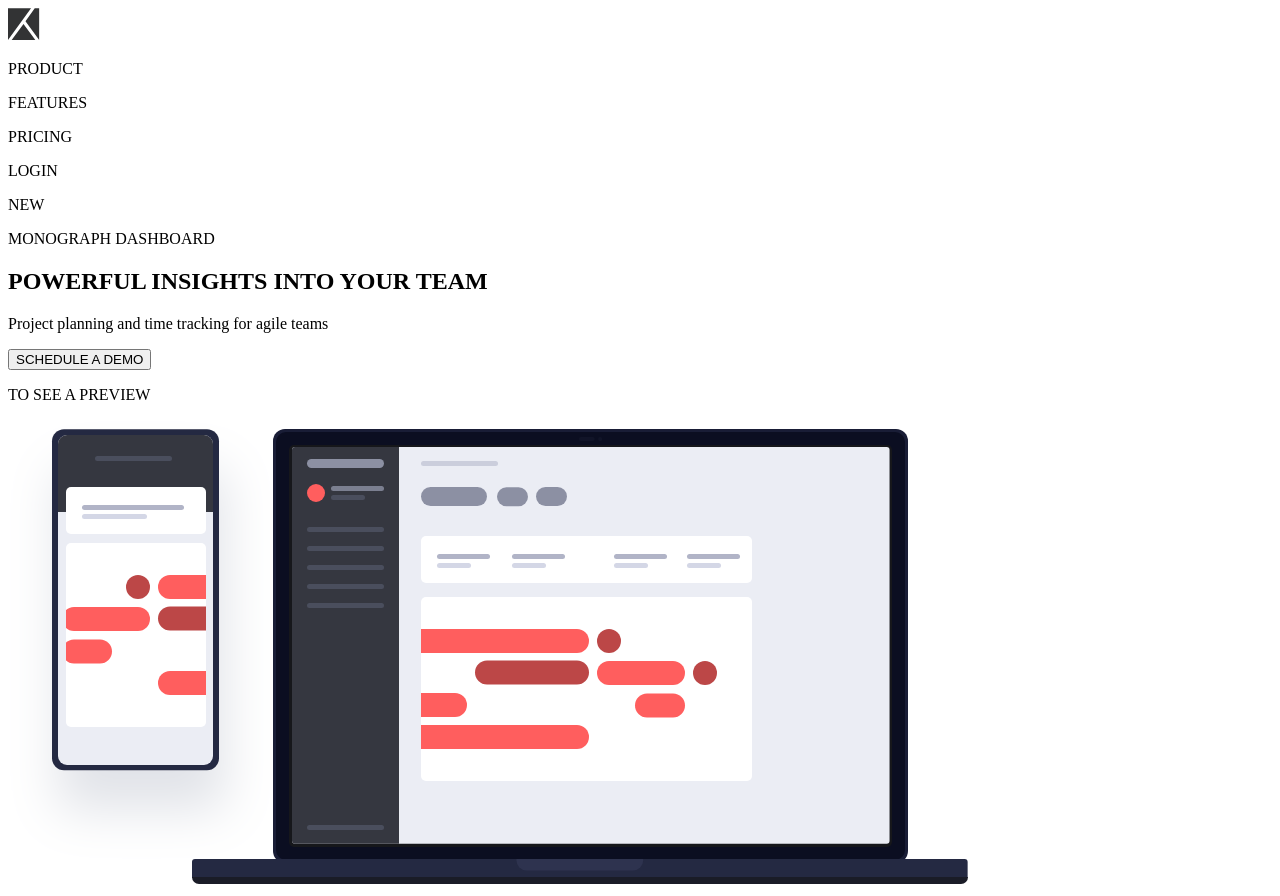
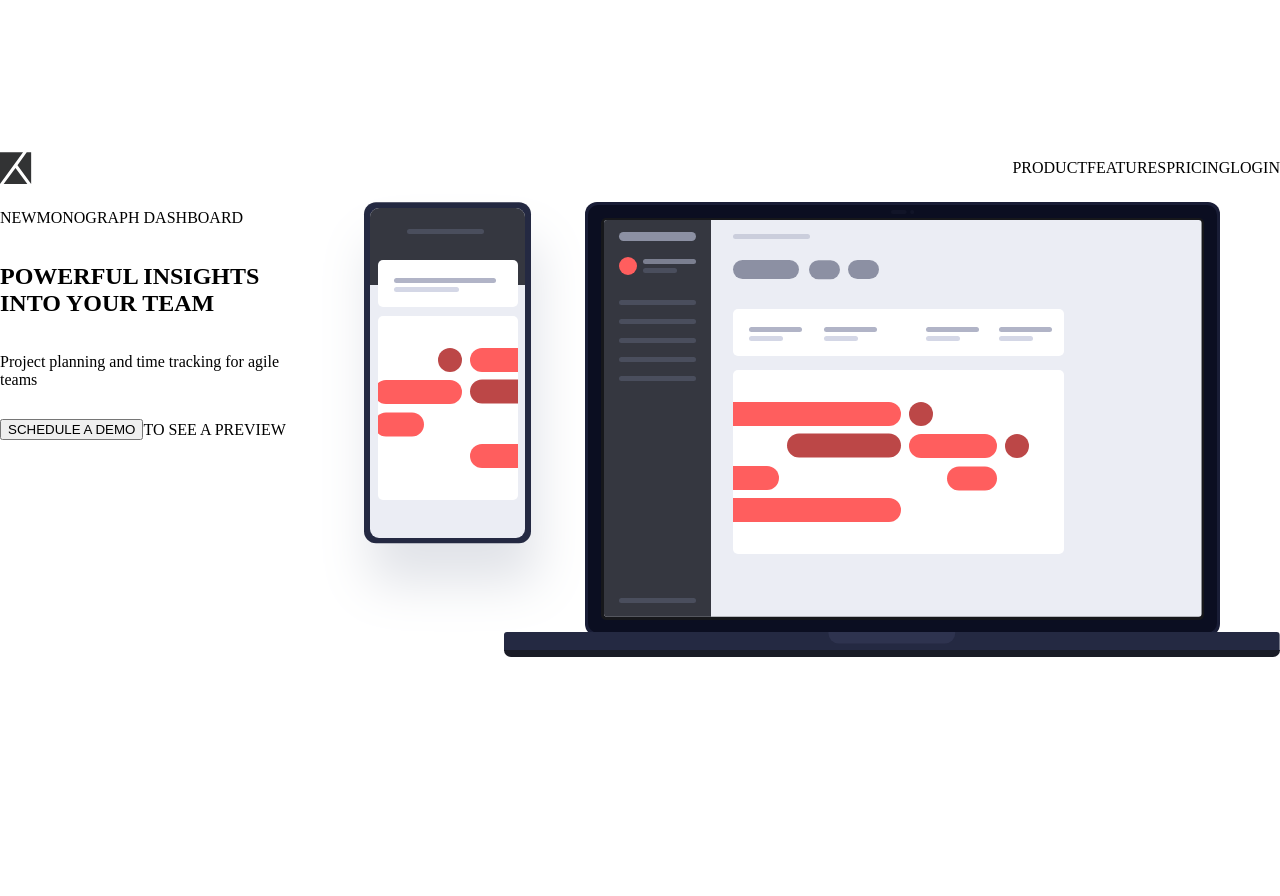
Before and after one commit to VasuBeachoo/project-tracking-intro, a React (Create React App) app: page / in a window 1280 px wide. After the commit the page ends 800 px from the top, so only its background shows below. Built offline with nearby package versions, Linux system fonts and the light colour scheme.

Commit message:
Style component layout

```diff
--- a/src/App.js
+++ b/src/App.js
@@ -1,6 +1,7 @@
 import Header from "./components/Header";
 import Link from "./components/Link";
 import introImg from "./assets/illustration-devices.svg";
+import "./css/style.css";
 
 const App = () => {
   const navLinks = [
@@ -34,7 +35,7 @@ const App = () => {
         <Header navLinks={renderLinks("header", navLinks)} />
         <section className="intro">
           <div className="intro__text-container">
-            <div className="intro__container">
+            <div className="intro__tag-container">
               <p className="intro__new-tag">NEW</p>
               <p className="intro__light-paragraph">MONOGRAPH DASHBOARD</p>
             </div>
--- a/src/css/style.css
+++ b/src/css/style.css
@@ -1 +1,154 @@
-/* No CSS *//*# sourceMappingURL=style.css.map */
+body {
+  margin: 0;
+}
+
+.page-container {
+  display: -webkit-box;
+  display: -ms-flexbox;
+  display: flex;
+  -webkit-box-orient: horizontal;
+  -webkit-box-direction: normal;
+      -ms-flex-direction: row;
+          flex-direction: row;
+  -webkit-box-pack: center;
+      -ms-flex-pack: center;
+          justify-content: center;
+  -webkit-box-align: center;
+      -ms-flex-align: center;
+          align-items: center;
+  min-height: 100vh;
+}
+
+.page {
+  display: -webkit-box;
+  display: -ms-flexbox;
+  display: flex;
+  -webkit-box-orient: vertical;
+  -webkit-box-direction: normal;
+      -ms-flex-direction: column;
+          flex-direction: column;
+  -webkit-box-pack: start;
+      -ms-flex-pack: start;
+          justify-content: flex-start;
+  -webkit-box-align: center;
+      -ms-flex-align: center;
+          align-items: center;
+}
+
+.header {
+  display: -webkit-box;
+  display: -ms-flexbox;
+  display: flex;
+  -webkit-box-orient: horizontal;
+  -webkit-box-direction: normal;
+      -ms-flex-direction: row;
+          flex-direction: row;
+  -webkit-box-pack: justify;
+      -ms-flex-pack: justify;
+          justify-content: space-between;
+  -webkit-box-align: center;
+      -ms-flex-align: center;
+          align-items: center;
+  -webkit-box-sizing: border-box;
+          box-sizing: border-box;
+  width: 100%;
+}
+
+.header__links {
+  display: -webkit-box;
+  display: -ms-flexbox;
+  display: flex;
+  -webkit-box-orient: horizontal;
+  -webkit-box-direction: normal;
+      -ms-flex-direction: row;
+          flex-direction: row;
+  -ms-flex-pack: distribute;
+      justify-content: space-around;
+  -webkit-box-align: center;
+      -ms-flex-align: center;
+          align-items: center;
+}
+
+.intro {
+  display: -webkit-box;
+  display: -ms-flexbox;
+  display: flex;
+  -webkit-box-orient: horizontal;
+  -webkit-box-direction: normal;
+      -ms-flex-direction: row;
+          flex-direction: row;
+  -webkit-box-pack: start;
+      -ms-flex-pack: start;
+          justify-content: flex-start;
+  -webkit-box-align: start;
+      -ms-flex-align: start;
+          align-items: flex-start;
+  -webkit-box-sizing: border-box;
+          box-sizing: border-box;
+  width: 100%;
+}
+
+.intro__text-container {
+  display: -webkit-box;
+  display: -ms-flexbox;
+  display: flex;
+  -webkit-box-orient: vertical;
+  -webkit-box-direction: normal;
+      -ms-flex-direction: column;
+          flex-direction: column;
+  -webkit-box-pack: start;
+      -ms-flex-pack: start;
+          justify-content: flex-start;
+  -webkit-box-align: start;
+      -ms-flex-align: start;
+          align-items: flex-start;
+}
+
+.intro__tag-container {
+  display: -webkit-box;
+  display: -ms-flexbox;
+  display: flex;
+  -webkit-box-orient: horizontal;
+  -webkit-box-direction: normal;
+      -ms-flex-direction: row;
+          flex-direction: row;
+  -webkit-box-pack: start;
+      -ms-flex-pack: start;
+          justify-content: flex-start;
+  -webkit-box-align: center;
+      -ms-flex-align: center;
+          align-items: center;
+}
+
+.intro__btn-container {
+  display: -webkit-box;
+  display: -ms-flexbox;
+  display: flex;
+  -webkit-box-orient: horizontal;
+  -webkit-box-direction: normal;
+      -ms-flex-direction: row;
+          flex-direction: row;
+  -webkit-box-pack: start;
+      -ms-flex-pack: start;
+          justify-content: flex-start;
+  -webkit-box-align: center;
+      -ms-flex-align: center;
+          align-items: center;
+}
+
+.intro__img-container {
+  display: -webkit-box;
+  display: -ms-flexbox;
+  display: flex;
+  -webkit-box-orient: vertical;
+  -webkit-box-direction: normal;
+      -ms-flex-direction: column;
+          flex-direction: column;
+  -webkit-box-pack: start;
+      -ms-flex-pack: start;
+          justify-content: flex-start;
+  -webkit-box-align: start;
+      -ms-flex-align: start;
+          align-items: flex-start;
+}
+/*# sourceMappingURL=style.css.map */
--- a/src/css/style.scss
+++ b/src/css/style.scss
@@ -0,0 +1,69 @@
+///////////////////////////////////////
+// IMPORTS ////////////////////////////
+
+///////////////////////////////////////
+// VARIABLES //////////////////////////
+
+///////////////////////////////////////
+// MIXINS /////////////////////////////
+
+@mixin flex($direction, $justify, $align) {
+  display: flex;
+  flex-direction: $direction;
+  justify-content: $justify;
+  align-items: $align;
+}
+
+@mixin section() {
+  box-sizing: border-box;
+  width: 100%;
+}
+
+///////////////////////////////////////
+// FUNCTIONS //////////////////////////
+
+///////////////////////////////////////
+// STYLES /////////////////////////////
+
+body {
+  margin: 0;
+}
+
+.page-container {
+  @include flex(row, center, center);
+  min-height: 100vh;
+}
+
+.page {
+  @include flex(column, flex-start, center);
+}
+
+.header {
+  @include flex(row, space-between, center);
+  @include section();
+
+  &__links {
+    @include flex(row, space-around, center);
+  }
+}
+
+.intro {
+  @include flex(row, flex-start, flex-start);
+  @include section();
+
+  &__text-container {
+    @include flex(column, flex-start, flex-start);
+  }
+
+  &__tag-container {
+    @include flex(row, flex-start, center);
+  }
+
+  &__btn-container {
+    @include flex(row, flex-start, center);
+  }
+
+  &__img-container {
+    @include flex(column, flex-start, flex-start);
+  }
+}
```
